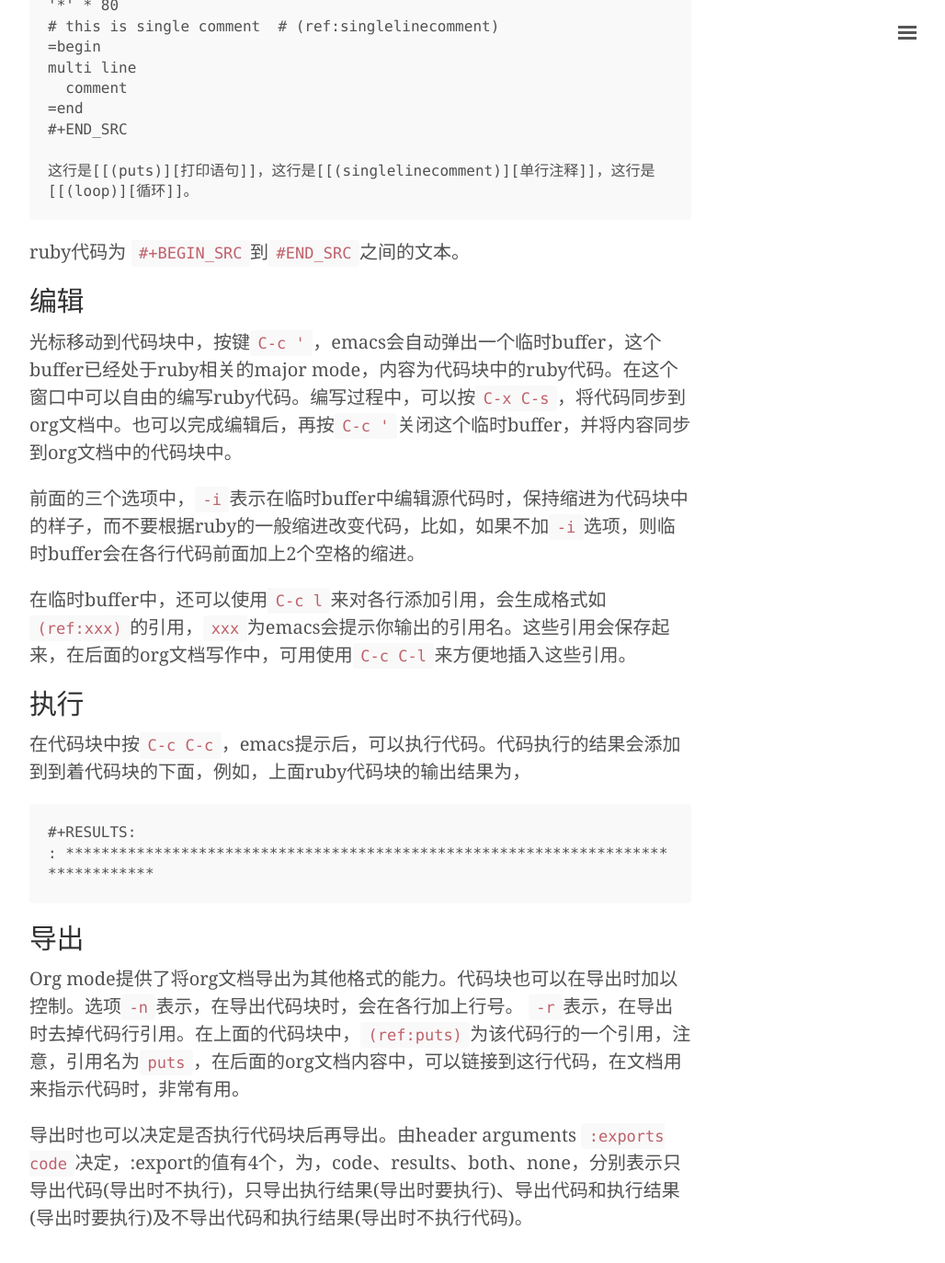
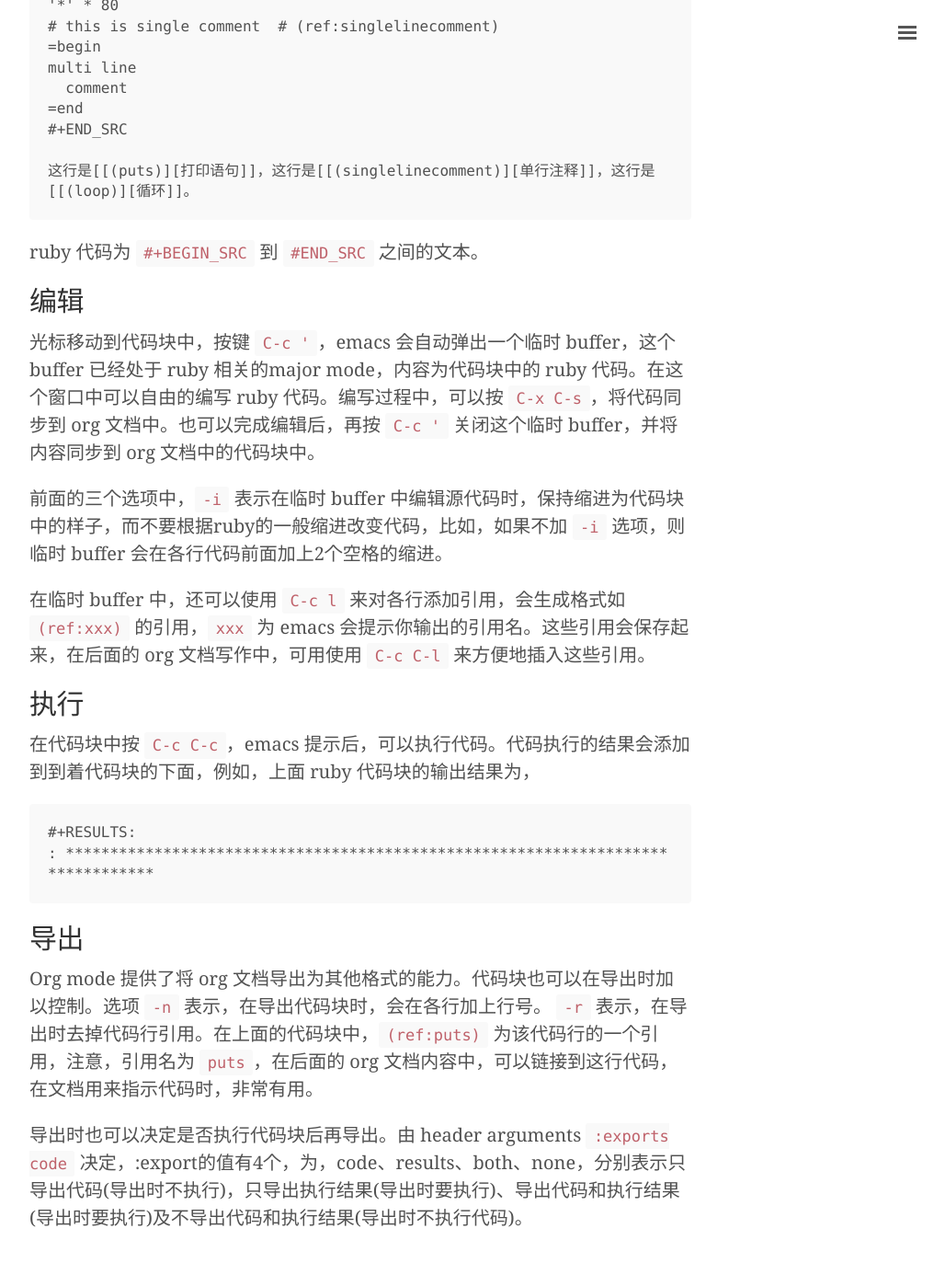
Before and after one commit to 0000-bigtree/0000-bigtree.github.io, a Jekyll site: the page built from _posts/2016-01-09-orgmode-with-ruby.md, in a window 1280 px wide and 1400 px high, scrolled down 2482 px. Shown: the top 1373 px of the window at 92% size, without its empty margins (248-1276 px from the left). Built offline with Jekyll 4.4.1, drawn with Linux system fonts in a browser that asks for light colours; some of the changed text lies outside the part shown.

Commit message:
格式化，主要是在英文和中文之间加入空格

```diff
--- a/_posts/2016-01-09-orgmode-with-ruby.md
+++ b/_posts/2016-01-09-orgmode-with-ruby.md
@@ -44,9 +44,9 @@ categories: emacs "Org mode" ruby
        <body>
     #+END_SRC
 
-在org文档中，以`#=`开头的部分为文档或代码块的元数据，其中`#+NAME:`用来标识这段代码块，以便在其他地方引用或调用。`#+CAPTION:`为导出整个org文档时，在导出的文档中(HTML或pdf等格式)，这个代码块的标题。`<language>`代表支持的语言标识符。`<switches>`是用来控制代码块导出到文档的参数。`<header arguments>`用来控制literate programming中的相关参数和代码执行参数。`<header arguments>`的参数比较多，也比较复杂，可以参考[http://orgmode.org/manual/Header-arguments.html#Header-arguments](http://orgmode.org/manual/Header-arguments.html#Header-arguments)。
+在 org 文档中，以 `#=` 开头的部分为文档或代码块的元数据，其中 `#+NAME:` 用来标识这段代码块，以便在其他地方引用或调用。`#+CAPTION:` 为导出整个 org 文档时，在导出的文档中(HTML或pdf等格式)，这个代码块的标题。`<language>` 代表支持的语言标识符。`<switches>` 是用来控制代码块导出到文档的参数。`<header arguments>` 用来控制literate programming中的相关参数和代码执行参数。`<header arguments>` 的参数比较多，也比较复杂，可以参考 [http://orgmode.org/manual/Header-arguments.html#Header-arguments](http://orgmode.org/manual/Header-arguments.html#Header-arguments)。
 
-另外，由于需要经常输入代码块，可以在emacs中先输入`<`，再输入`s`，再按TAB键来生成代码块模板。有以下快捷模板，
+另外，由于需要经常输入代码块，可以在 emacs 中先输入 `<`，再输入 `s`，再按TAB键来生成代码块模板。有以下快捷模板，
 
     s	#+BEGIN_SRC ... #+END_SRC
     e	#+BEGIN_EXAMPLE ... #+END_EXAMPLE
@@ -65,7 +65,7 @@ categories: emacs "Org mode" ruby
 
 # 添加一个Ruby代码块
 
-在org文档中添加一个 ruby 代码块如下，
+在 org 文档中添加一个 ruby 代码块如下，
 
     #+NAME: snippet:basic_ruby
     #+CAPTION: Ruby 基本语句
@@ -82,25 +82,25 @@ categories: emacs "Org mode" ruby
 
     这行是[[(puts)][打印语句]]，这行是[[(singlelinecomment)][单行注释]]，这行是[[(loop)][循环]]。
 
-ruby代码为 `#+BEGIN_SRC`到`#END_SRC`之间的文本。
+ruby 代码为 `#+BEGIN_SRC` 到 `#END_SRC` 之间的文本。
 
 ## 编辑
 
-光标移动到代码块中，按键`C-c '`，emacs会自动弹出一个临时buffer，这个buffer已经处于ruby相关的major mode，内容为代码块中的ruby代码。在这个窗口中可以自由的编写ruby代码。编写过程中，可以按`C-x C-s`，将代码同步到org文档中。也可以完成编辑后，再按`C-c '`关闭这个临时buffer，并将内容同步到org文档中的代码块中。
+光标移动到代码块中，按键 `C-c '`，emacs 会自动弹出一个临时 buffer，这个 buffer 已经处于 ruby 相关的major mode，内容为代码块中的 ruby 代码。在这个窗口中可以自由的编写 ruby 代码。编写过程中，可以按 `C-x C-s`，将代码同步到 org 文档中。也可以完成编辑后，再按 `C-c '` 关闭这个临时 buffer，并将内容同步到 org 文档中的代码块中。
 
-前面的三个选项中，`-i`表示在临时buffer中编辑源代码时，保持缩进为代码块中的样子，而不要根据ruby的一般缩进改变代码，比如，如果不加`-i`选项，则临时buffer会在各行代码前面加上2个空格的缩进。
+前面的三个选项中，`-i` 表示在临时 buffer 中编辑源代码时，保持缩进为代码块中的样子，而不要根据ruby的一般缩进改变代码，比如，如果不加 `-i` 选项，则临时 buffer 会在各行代码前面加上2个空格的缩进。
 
-在临时buffer中，还可以使用`C-c l`来对各行添加引用，会生成格式如`(ref:xxx)`的引用，`xxx`为emacs会提示你输出的引用名。这些引用会保存起来，在后面的org文档写作中，可用使用`C-c C-l`来方便地插入这些引用。
+在临时 buffer 中，还可以使用 `C-c l` 来对各行添加引用，会生成格式如 `(ref:xxx)` 的引用，`xxx` 为 emacs 会提示你输出的引用名。这些引用会保存起来，在后面的 org 文档写作中，可用使用 `C-c C-l` 来方便地插入这些引用。
 
 ## 执行
 
-在代码块中按`C-c C-c`，emacs提示后，可以执行代码。代码执行的结果会添加到到着代码块的下面，例如，上面ruby代码块的输出结果为，
+在代码块中按 `C-c C-c`，emacs 提示后，可以执行代码。代码执行的结果会添加到到着代码块的下面，例如，上面 ruby 代码块的输出结果为，
 
     #+RESULTS:
     : ********************************************************************************
 
 ## 导出
 
-Org mode提供了将org文档导出为其他格式的能力。代码块也可以在导出时加以控制。选项`-n`表示，在导出代码块时，会在各行加上行号。 `-r`表示，在导出时去掉代码行引用。在上面的代码块中，`(ref:puts)`为该代码行的一个引用，注意，引用名为`puts`，在后面的org文档内容中，可以链接到这行代码，在文档用来指示代码时，非常有用。
+Org mode 提供了将 org 文档导出为其他格式的能力。代码块也可以在导出时加以控制。选项 `-n` 表示，在导出代码块时，会在各行加上行号。 `-r` 表示，在导出时去掉代码行引用。在上面的代码块中，`(ref:puts)` 为该代码行的一个引用，注意，引用名为 `puts`，在后面的 org 文档内容中，可以链接到这行代码，在文档用来指示代码时，非常有用。
 
-导出时也可以决定是否执行代码块后再导出。由header arguments `:exports code`决定，:export的值有4个，为，code、results、both、none，分别表示只导出代码(导出时不执行)，只导出执行结果(导出时要执行)、导出代码和执行结果(导出时要执行)及不导出代码和执行结果(导出时不执行代码)。
+导出时也可以决定是否执行代码块后再导出。由 header arguments `:exports code` 决定，:export的值有4个，为，code、results、both、none，分别表示只导出代码(导出时不执行)，只导出执行结果(导出时要执行)、导出代码和执行结果(导出时要执行)及不导出代码和执行结果(导出时不执行代码)。
```
Also changed, not shown: other parts of _posts/2016-01-09-orgmode-with-ruby.md (+10 -10 lines).
